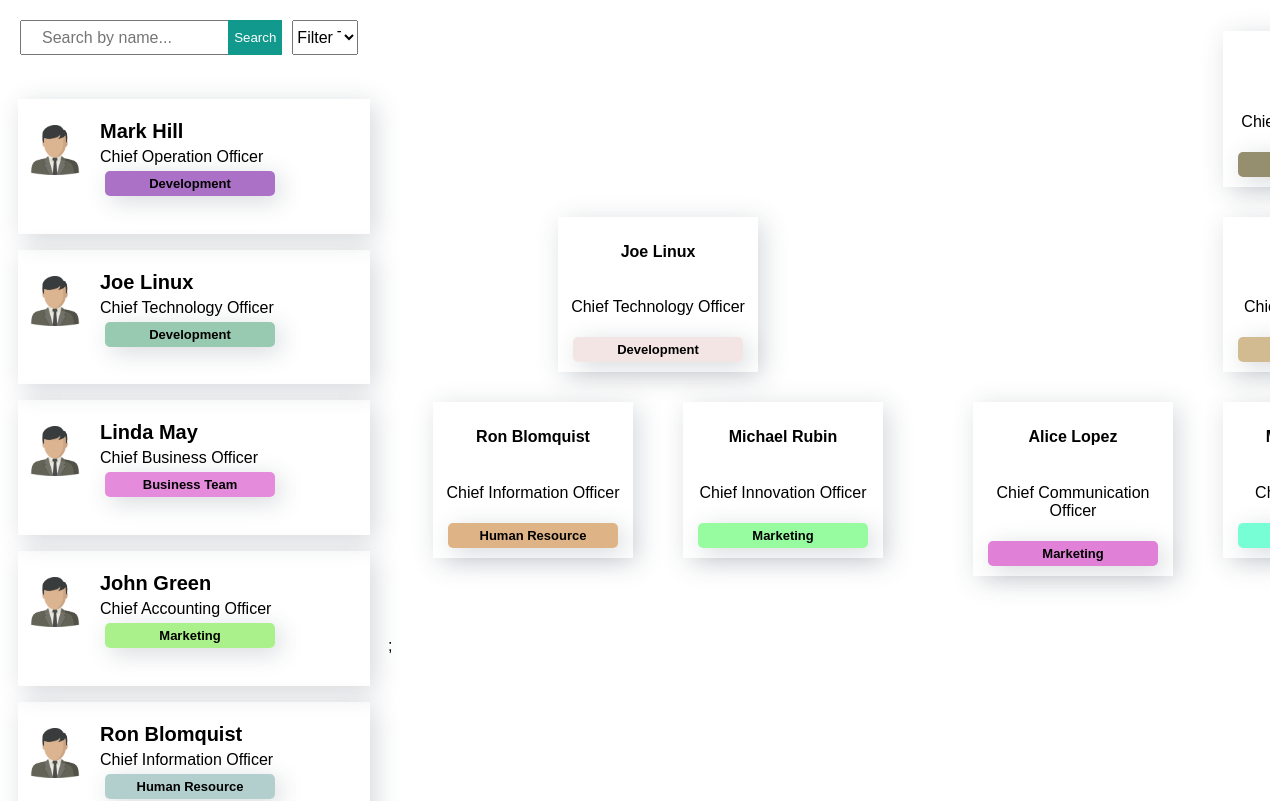
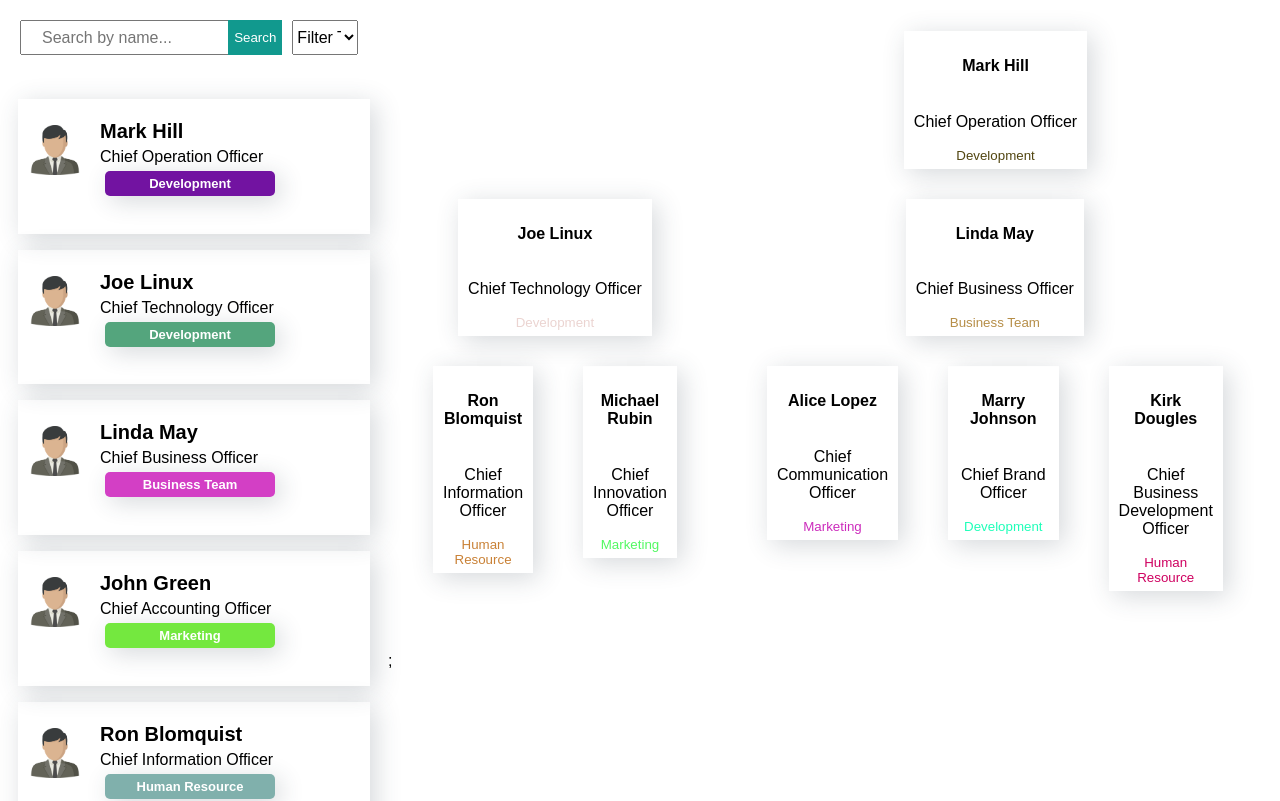
Before and after one commit to vaibhavkaul69/employee-tree-react, a React (Create React App) app: page / in a window 1280 px wide. Shown: the top 801 px of the page. Built offline with nearby package versions, Linux system fonts and the light colour scheme.

Commit message:
Development done

```diff
--- a/src/App.css
+++ b/src/App.css
@@ -5,7 +5,7 @@
 	flex-wrap: nowrap;
 }
 .org-tree {
-	width: calc(100vw - 30vw);
+	width: calc(100% - 30%);
 	margin: 10px;
 	overflow-x: scroll;
 }
@@ -13,7 +13,7 @@ body {
 	font-family: sans-serif;
 }
 .employee-list-container {
-	width: 30vw;
+	width: 30%;
 	height: 100%;
 }
 .employee-list {
@@ -87,7 +87,7 @@ body {
 	text-align: center;
 	padding: 5px 10px;
 	border-radius: 5px;
-	color: #000;
+	color: #fff;
 }
 
 .team-btn {
@@ -97,42 +97,8 @@ body {
 	margin: 5px;
 	font: 40 15px sans-serif;
 }
-
-.characters {
-	padding-left: 0;
-}
-
-.characters li {
+.tree {
 	display: flex;
-	flex-direction: column;
-	align-items: flex-start;
-	width: 400px;
-	border: solid 2px #d0d0d0;
-	border-radius: 0.2em;
-	padding: 0.5em 0.8em 0.5em 0.5em;
-	margin: 10px auto;
-}
-
-.characters p {
-	max-width: none;
-	font-weight: bold;
-	margin: 5px;
-}
-
-.characters-thumb {
-	overflow: hidden;
-	flex-shrink: 0;
-	width: 2em;
-	height: 2em;
-	background-color: #e8e8e8;
-	padding: 0.5em;
-	margin-right: 0.5em;
-}
-
-.characters-thumb img {
-	display: block;
-	width: 100%;
-	height: auto;
 }
 .tree li {
 	text-align: center;
@@ -157,11 +123,6 @@ span {
 	box-shadow: 5px 5px 25px 0 rgba(46, 61, 73, 0.2);
 }
 
-.tree {
-	display: flex;
-	width: 100%;
-}
-
 ul {
 	padding-inline-start: 0px;
 }
@@ -178,7 +139,4 @@ ul {
 		width: 100%;
 		height: 100%;
 	}
-	.characters li {
-		width: 90%;
-	}
 }
--- a/src/Components/EmployeeChart.js
+++ b/src/Components/EmployeeChart.js
@@ -20,7 +20,11 @@ const EmployeeChart = () => {
 function drop(e) {
 	e.preventDefault();
 	var data = e.dataTransfer.getData("text");
-	e.target.appendChild(document.getElementById(data));
+	if (e.target.tagName == "BUTTON") {
+		e.target.parentNode.appendChild(document.getElementById(data));
+	} else {
+		e.target.appendChild(document.getElementById(data));
+	}
 }
 function allowDrop(e) {
 	e.preventDefault();
@@ -39,12 +43,15 @@ const list = (root, tree, employee_mapping) => {
 					<span onDragStart={(event) => drag(event)} id={item} draggable>
 						<h4>{employee_mapping[item].title}</h4>
 						<p>{employee_mapping[item].subtitle}</p>
-						<span
-							style={{ background: getRandomColor() }}
-							className="employee-team"
+						<button
+							style={{
+								border: "none",
+								background: "transparent",
+								color: getRandomColor(),
+							}}
 						>
 							{employee_mapping[item].team}
-						</span>
+						</button>
 					</span>
 
 					<div>{list(tree[item].children, tree, employee_mapping)}</div>
--- a/src/Components/getRandomColor.js
+++ b/src/Components/getRandomColor.js
@@ -3,5 +3,5 @@ export function getRandomColor() {
 	const color2 = parseInt(Math.random() * 255);
 	const color3 = parseInt(Math.random() * 255);
 
-	return `rgba(${color1},${color2},${color3},0.6)`;
+	return `rgba(${color1},${color2},${color3},1)`;
 }
--- a/src/Context/EmployeeDataContext.js
+++ b/src/Context/EmployeeDataContext.js
@@ -144,8 +144,6 @@ class EmployeeDataContextProvider extends Component {
 				);
 			}
 		}
-
-		console.log(this.root);
 		this.setState({
 			data: newData,
 		});
@@ -170,7 +168,7 @@ class EmployeeDataContextProvider extends Component {
 			}
 		});
 		this.updateDataArray(midArray);
-		this.setNewTreeRoot([midArray[0].id]);
+		this.setNewTreeRoot([midArray[0] ? midArray[0].id : 1234]);
 	};
 
 	updateDataArray = (midArray) => {
```
